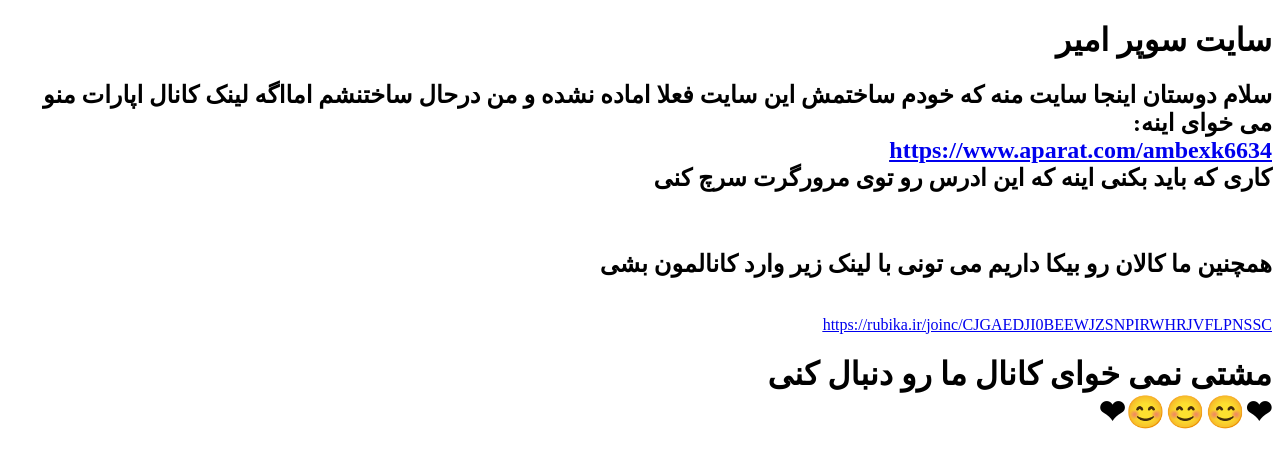
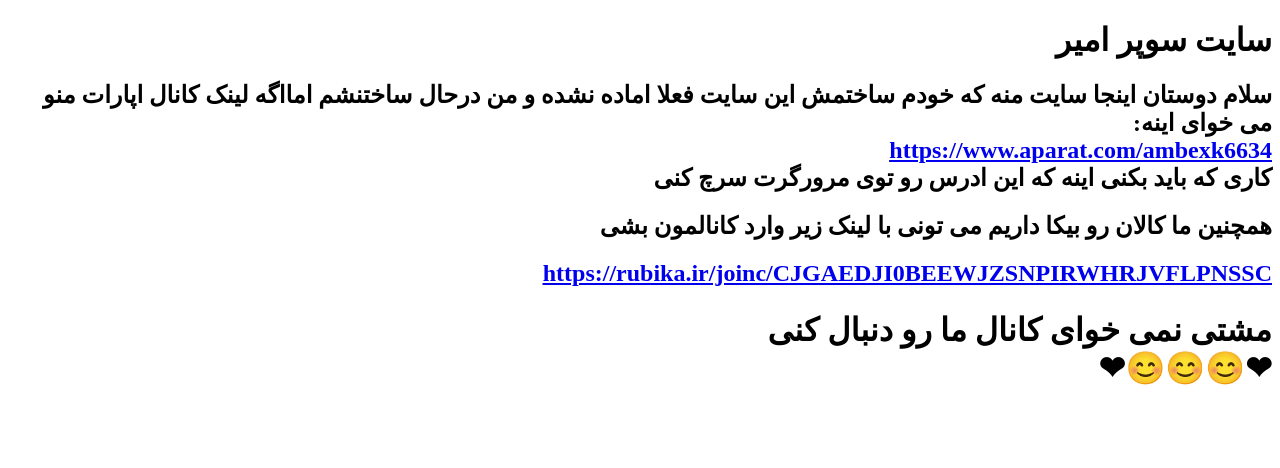
Before and after one commit to super714/web-man, a plain HTML site: page index.html in a window 1280 px wide. Drawn offline with Linux system fonts and the light colour scheme.

Commit message:
index.html

```diff
--- a/index.html
+++ b/index.html
@@ -12,9 +12,9 @@
 
 <p><h2>سلام دوستان اینجا سایت منه که خودم ساختمش این سایت فعلا اماده نشده و من درحال ساختنشم امااگه لینک کانال اپارات منو می خوای اینه:<br>
   <u><a href="https://www.aparat.com/ambexk6634"> https://www.aparat.com/ambexk6634 </a></u>  <br>
-  کاری که باید بکنی اینه که این ادرس رو توی مرورگرت سرچ کنی</h2><br>
-  <h2>همچنین ما کالان رو بیکا داریم می تونی با لینک زیر وارد کانالمون بشی</h2><br>
-  <u><a href="https://rubika.ir/joinc/CJGAEDJI0BEEWJZSNPIRWHRJVFLPNSSC"> https://rubika.ir/joinc/CJGAEDJI0BEEWJZSNPIRWHRJVFLPNSSC </a></u></p>
+  کاری که باید بکنی اینه که این ادرس رو توی مرورگرت سرچ کنی</h2>
+  <h2>همچنین ما کالان رو بیکا داریم می تونی با لینک زیر وارد کانالمون بشی</h2>
+  <u><h2><a href="https://rubika.ir/joinc/CJGAEDJI0BEEWJZSNPIRWHRJVFLPNSSC"> https://rubika.ir/joinc/CJGAEDJI0BEEWJZSNPIRWHRJVFLPNSSC </a></u></p></h2>
 <p><h1>مشتی نمی خوای کانال ما رو دنبال کنی<br>❤😊😊😊❤</p></h1>
 </BODY>
 
```
